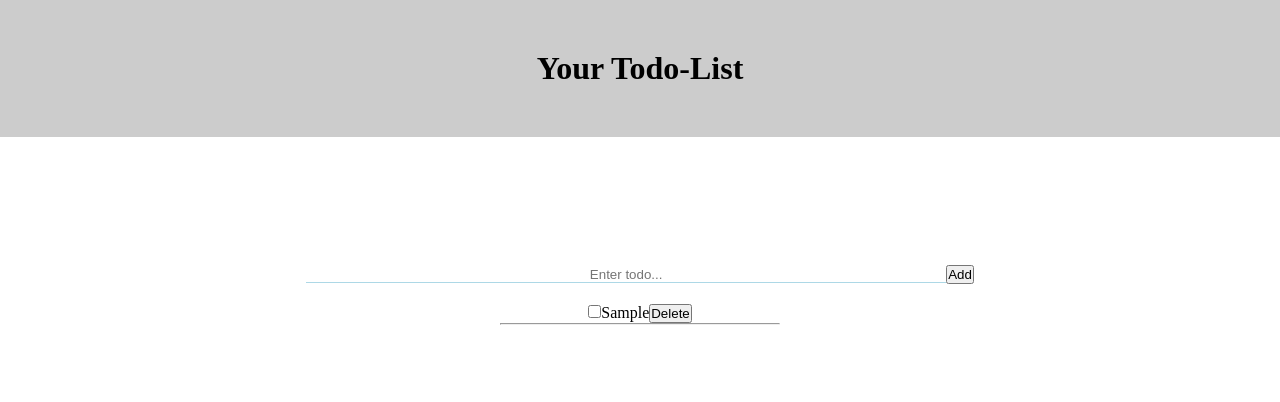
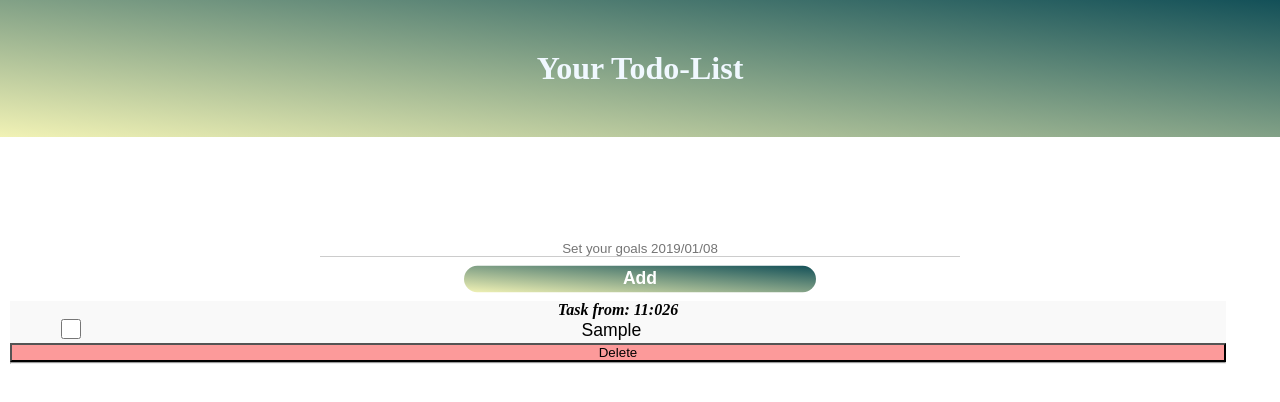
Before and after one commit to EranShiber/React-Todo, a React (Create React App) app: page / in a window 1280 px wide. Both pictures are taken after typing "Sample" into the empty fields and a click on the input "Add". Shown: the top 402 px of the page. Built offline with nearby package versions, Linux system fonts and the light colour scheme.

Commit message:
added styles

```diff
--- a/package.json
+++ b/package.json
@@ -6,6 +6,7 @@
     "npm-watch": "^0.5.0",
     "react": "^16.7.0",
     "react-dom": "^16.7.0",
+    "react-router-dom": "^4.3.1",
     "react-scripts": "2.1.3"
   },
   "scripts": {
@@ -20,7 +21,6 @@
       "test": "tape test/*.js",
       "watch": "npm-watch"
     }
-
   },
   "eslintConfig": {
     "extends": "react-app"
--- a/src/App.js
+++ b/src/App.js
@@ -14,7 +14,7 @@ class App extends Component {
     }
   }
 
-  checkMark = (id) => {
+  handleCompleteState = (id) => {
     this.setState(oldState => {
       const newTodo = oldState.todos.map(x => {
         if (x.id === id) {
@@ -41,10 +41,7 @@ class App extends Component {
       return {
         todos: newState
       }
-
     })
-
-
   }
 
   inputEvent = (e) => {
@@ -60,8 +57,9 @@ class App extends Component {
     let oldState = this.state.todos;
     oldState.push({
       title: this.state.userType,
-      id: Math.random(),
-      completed: false
+      id: Math.random() ,
+      completed: false,
+      time: `Task from:  ${new Date().getHours()}:0${new Date().getMinutes()}`
     })
     this.setState({
       todos: oldState,
@@ -70,13 +68,12 @@ class App extends Component {
 
   }
 
-
   render() {
     return (
       <div className="App">
         <Header />
         <Input inputEvent={this.inputEvent} submitEvent={this.submitEvent} value={this.state.userType} />
-        <Todos todos={this.state.todos} checkMark={this.checkMark} deleteTodo={this.deleteTodo} />
+        <Todos todos={this.state.todos} handleCompleteState={this.handleCompleteState} deleteTodo={this.deleteTodo} />
       </div>
     );
   }
--- a/src/Components/Input.js
+++ b/src/Components/Input.js
@@ -5,7 +5,7 @@ let inputStyle = {
     width: '80vh',
     margin: 'auto',
     border: 'none',
-    borderBottom: '1px solid lightblue',
+    borderBottom: '1px solid #ccc',
     outline: 'none'
 }
 
@@ -19,7 +19,7 @@ class Input extends React.Component {
                         type="text"
                         value={this.props.value}
                         onChange={(e) => this.props.inputEvent(e)}
-                        placeholder="Enter todo..." />
+                        placeholder={`Set your goals ${new Date().toJSON().slice(0,10).replace(/-/g,'/')}`} />
 
                     <input type="submit"
                         value="Add" />
--- a/src/Components/TodoItem.js
+++ b/src/Components/TodoItem.js
@@ -9,9 +9,12 @@ class TodoItem extends React.Component {
             textDecoration: this.props.completed ? 'line-through' : 'none'
         }
         return (
-            <div style={{ padding: 10, width: 300, margin: 'auto' }}>
-                <input onChange={() => this.props.checkMark(this.props.id)} type="checkbox"
-                 checked={this.props.completed} />
+            <div className="todoItem" >
+                 <h4><i>{this.props.time}</i></h4>
+                <input onChange=
+                {() => this.props.handleCompleteState(this.props.id)}
+                type="checkbox"
+                 handleCompleteState={this.props.completed} />
                 <span style={titleStyle}>{this.props.title}</span>
                 <button onClick={this.props.deleteTodo}>Delete</button>
                 <hr />
--- a/src/Components/Todos.js
+++ b/src/Components/Todos.js
@@ -1,15 +1,21 @@
 import React from 'react';
 import TodoItem from './TodoItem';
-
-
 
 class Todos extends React.Component {
     constructor() {
         super()
     }
     render() {
+        console.log(this.props)
         let newTodo = this.props.todos.map(item => {
-            return <TodoItem id={item.id} deleteTodo={this.props.deleteTodo.bind(this, item)} checkMark={this.props.checkMark} key={item.id} title={item.title} completed={item.completed} />
+            return <TodoItem
+                id={item.id}
+                deleteTodo={this.props.deleteTodo.bind(this, item)}
+                handleCompleteState={this.props.handleCompleteState}
+                key={item.id}
+                title={item.title}
+                time={item.time}
+                completed={item.completed} />
         })
         return (
             <div style={{ textAlign: 'center', padding: '10px' }}>
--- a/src/Layouts/App.css
+++ b/src/Layouts/App.css
@@ -5,5 +5,62 @@
 }
 header {
     padding: 50px;
-    margin-bottom: 10%;
+    margin-bottom: 8%;
+    background: linear-gradient(to top right,#F1F2B5, #135058);
+    color: aliceblue;
 }
+input[type="submit"] {
+    width: 25%;
+    font-size:100%;
+    height: 5%;
+    display: block;
+    margin: auto;
+    padding: 3px;
+    border: none;
+    margin-top: 10px;
+    border-radius: 100px;
+    font-weight: 700;
+    color: white;
+    background: linear-gradient(to top right,#F1F2B5, #135058);
+    transition: all .4s ease;
+    transform: scale(1.1);
+    outline: none;
+}
+
+input[type="submit"]:hover {
+    background: linear-gradient(to top left,#F1F2B5, #135058);
+    transform: scale(1.12);
+    box-shadow: 2px 2px 5px rgba(204, 204, 204, 0.835);
+}
+
+.todoItem {
+    height: 50%;
+    width: 95vw;
+    background-color: #f9f9f9;
+    position: relative;
+
+}
+.todoItem button {
+    width: 95vw;
+    background-color: #ff000062;
+
+}
+.todoItem span {
+    font-weight: 500;
+    font-family: sans-serif;
+    font-size: 110%;
+    position: absolute;
+    left: 47%;
+    top: 30%;
+   transform: translateX(-50%,-50%)
+
+}
+
+
+.todoItem input[type="checkbox"] {
+    position: inline-block;
+height: 20px;
+width: 20px;
+margin-right: 90%;
+
+}
```
Also changed, not shown: 1 other file (tests, documents, lock files or other folders). Lines whose indentation alone changed are shown as unchanged.
